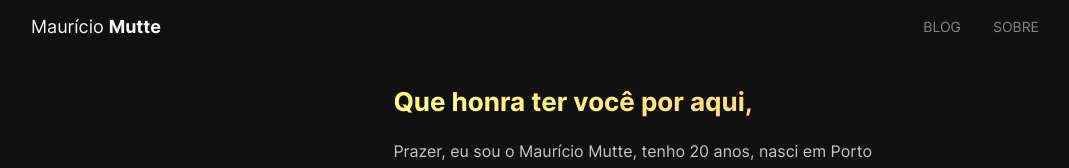
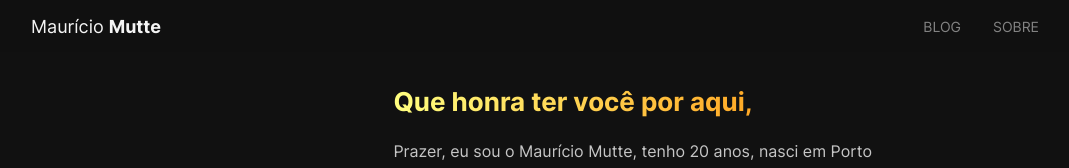
Before and after one commit to angelapo7777/mauriciomutte, a Next.js app: page /sobre in a window 1280 px wide. Shown: the top 168 px of the page, without its empty margins (97-1166 px from the left). Built offline with nearby package versions, Linux system fonts and the light colour scheme.

Commit message:
fix: title gradient orange color

```diff
--- a/src/styles/global.css
+++ b/src/styles/global.css
@@ -3,8 +3,7 @@
   --backgroundColor: #111111;
   --white: #f4f4f4;
   --white-2: #c6c6c6;
-  --yellow: #f9cb28;
-  --orange: #ff4d4d;
+  --orange-darker: #ff9f1b;
 
   --bodyFont: 'Inter', sans-serif;
   --borderRadius: 4px;
@@ -51,7 +50,7 @@ div#__next {
   background-image: linear-gradient(
     var(--gradientDegree),
     var(--yellow) 0%,
-    var(--orange) 100%
+    var(--orange-darker) 75%
   );
 
   -webkit-background-clip: text;
```
